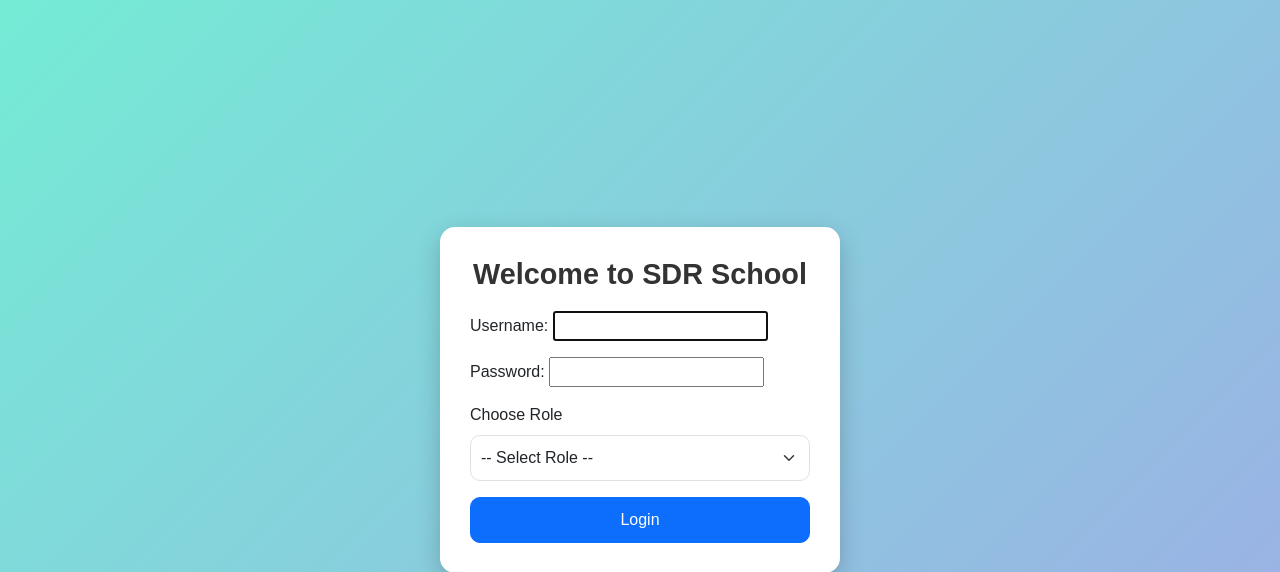
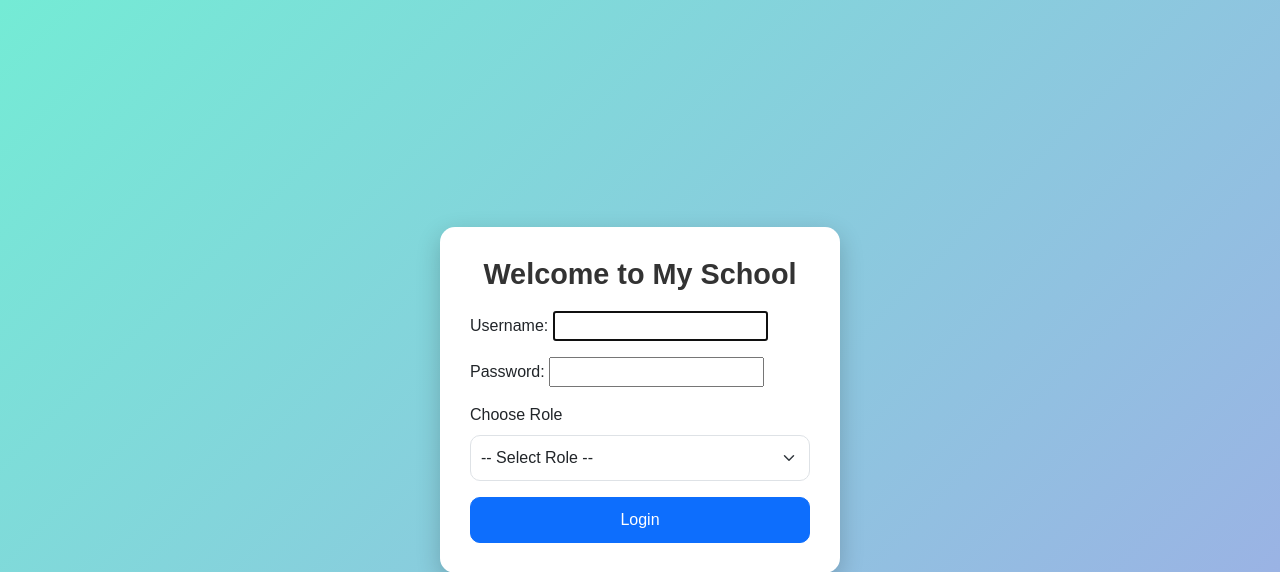
Before and after one commit to teluguabbai/school, a Django app: page /login/ in a window 1280 px wide. Shown: the top 572 px of the page. Run offline with Django 4.2, Linux system fonts and the light colour scheme.

Commit message:
Update login.html

```diff
--- a/school/templates/login.html
+++ b/school/templates/login.html
@@ -80,7 +80,7 @@
 <body>
 
 <div class="container-login">
-    <h1 class="heading">Welcome to SDR School</h1>
+    <h1 class="heading">Welcome to My School</h1>
 
     {% if messages %}
         {% for message in messages %}
```
